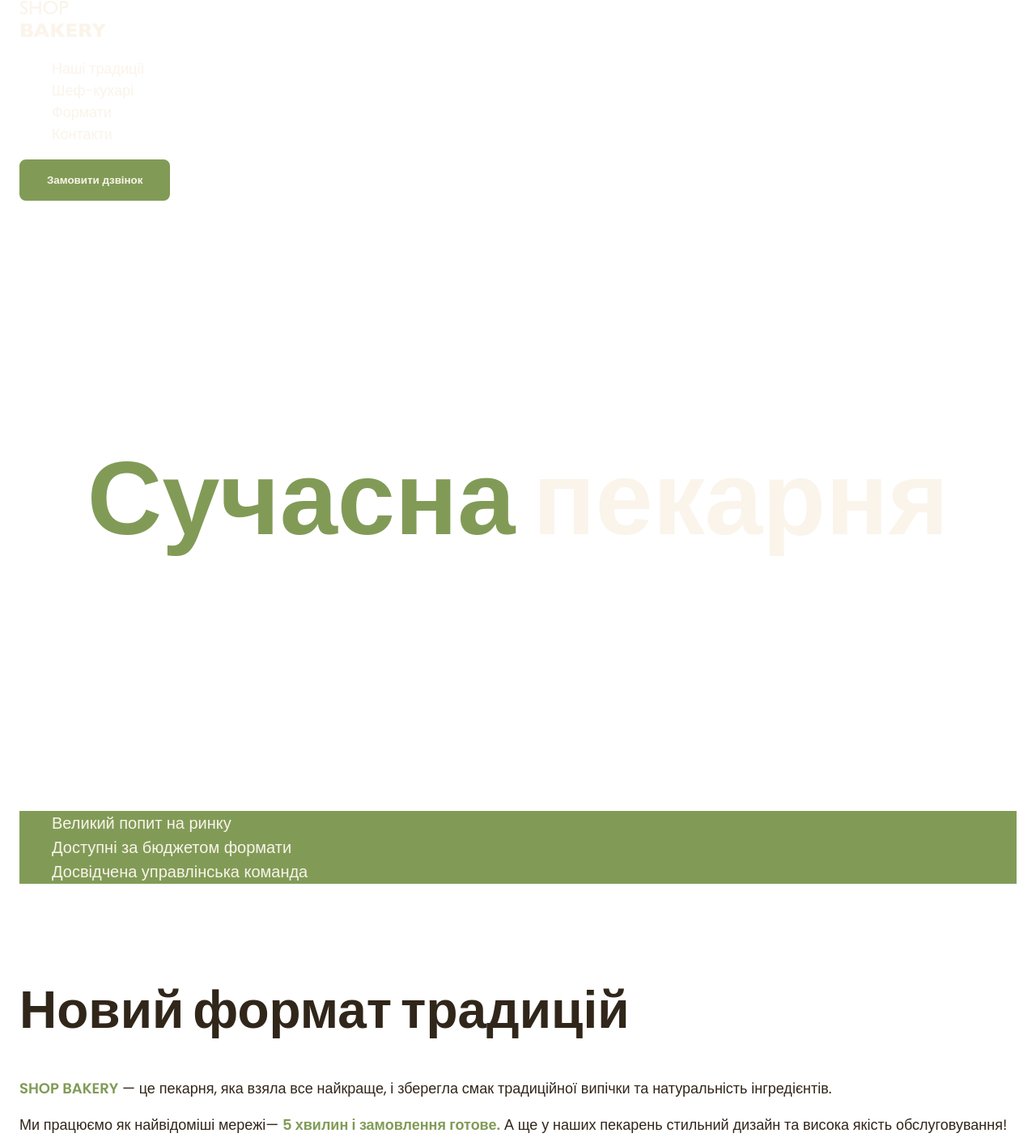
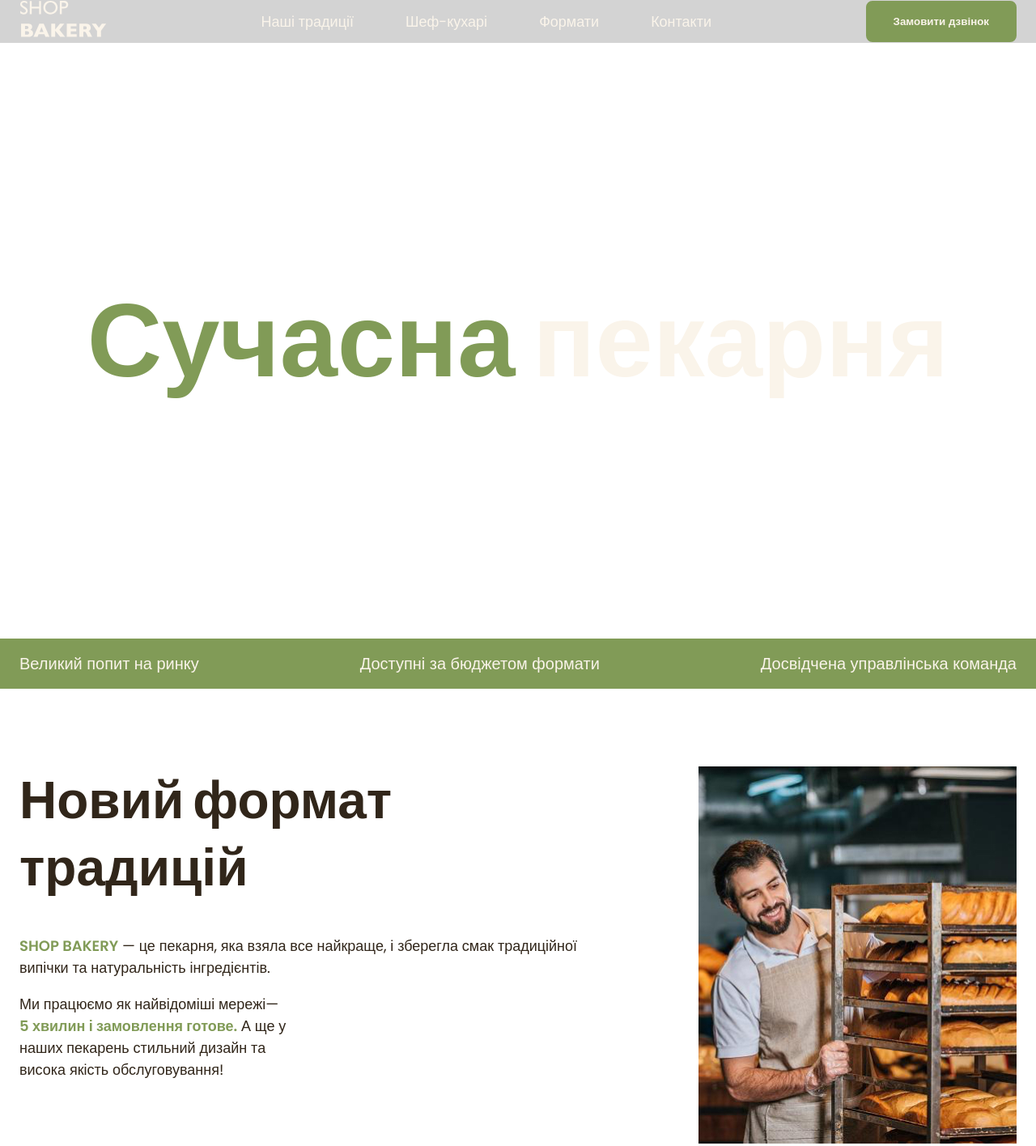
Before and after one commit to bladex-1112/bakery, a plain HTML site: page index.html in a window 1280 px wide. Shown: the top 1416 px of the page at 81% size. Drawn offline with Linux system fonts and the light colour scheme.

Commit message:
add flex

```diff
--- a/css/styles.css
+++ b/css/styles.css
@@ -70,6 +70,8 @@ address {
 }
 
 ul {
+  margin: 0;
+  padding: 0;
   list-style-type: none;
 }
 
@@ -118,6 +120,31 @@ ul {
   font-weight: 600;
 }
 
+/* Header */
+.header {
+  background-color: lightgray; /*remove*/
+}
+
+.header-container {
+  display: flex;
+  align-items: center;
+  gap: 40px;
+}
+
+.header-nav {
+  display: flex;
+  align-items: center;
+  flex-grow: 1;
+  gap: 40px;
+}
+
+.header-menu {
+  display: flex;
+  gap: 64px;
+  flex-grow: 1;
+  justify-content: center;
+}
+
 /* Hero section */
 .hero-section {
   padding: 272px 0;
@@ -136,13 +163,20 @@ ul {
 }
 
 /* Advantages section */
+.advantages-section {
+  padding: 16px 0;
+  background-color: var(--color-brand-light);
+}
+
 .advantages-list {
-  background-color: var(--color-brand-light);
-  color: var(--color-primary-light);
+  display: flex;
+  justify-content: space-between;
+  gap: 40px;
 }
 .advantages-item {
   font-size: 20px;
   font-weight: 300;
+  color: var(--color-primary-light);
 }
 
 .section-title {
@@ -160,6 +194,16 @@ ul {
   padding-top: 96px;
 }
 
+.traditions-container {
+  display: flex;
+  justify-content: space-between;
+  gap: 40px;
+}
+
+.traditions-content {
+  max-width: 710px;
+}
+
 .traditions-title {
   margin-bottom: 42px;
 }
@@ -171,6 +215,10 @@ ul {
 
 .traditions-text .uppercase {
   text-transform: uppercase;
+}
+
+.traditions-text.limited {
+  max-width: 330px;
 }
 
 /* Chefs section */
@@ -185,6 +233,22 @@ ul {
 }
 
 /* Formats section */
+.formats-list {
+  display: flex;
+  flex-wrap: wrap;
+  gap: 20px;
+}
+
+.formats-item {
+  flex-basis: calc((100% - 40px) / 3);
+}
+
+.format-card {
+  border: 1px solid lightgray; /*remove*/
+  border-radius: 16px;
+  padding: 24px;
+}
+
 .formats-title {
   margin-bottom: 80px;
 }
--- a/index.html
+++ b/index.html
@@ -8,13 +8,14 @@
     <link rel="stylesheet" href="./css/styles.css" />
   </head>
   <body>
-    <header>
+    <header class="header">
       <div class="container">
-        <nav>
+        <div class="header-container">
+          <nav class="header-nav">
             <a href="/">
               <img src="./images/logo.svg" alt="Логотип сучасної пекарні" />
             </a>
-          <ul>
+            <ul class="header-menu">
               <li>
                 <a class="link" href="#traditions-section">Наші традиції</a>
               </li>
@@ -25,6 +26,7 @@
           </nav>
           <button class="button" type="button">Замовити дзвінок</button>
         </div>
+      </div>
     </header>
     <main>
       <section class="hero-section">
@@ -34,7 +36,7 @@
           </h1>
         </div>
       </section>
-      <section>
+      <section class="advantages-section">
         <div class="container">
           <h2 class="visually-hidden">Наші переваги</h2>
           <ul class="advantages-list">
@@ -46,21 +48,27 @@
       </section>
       <section class="section traditions-section" id="traditions-section">
         <div class="container">
-          <h2 class="traditions-title section-title">Новий формат традицій</h2>
+          <div class="traditions-container">
+            <div class="traditions-content">
+              <h2 class="traditions-title section-title">
+                Новий формат традицій
+              </h2>
               <p class="traditions-text">
-            <span class="brand uppercase">shop bakery</span> — це пекарня, яка
-            взяла все найкраще, і зберегла смак традиційної випічки та
+                <span class="brand uppercase">shop bakery</span> — це пекарня,
+                яка взяла все найкраще, і зберегла смак традиційної випічки та
                 натуральність інгредієнтів.
               </p>
-          <p class="traditions-text">
+              <p class="traditions-text limited">
                 Ми працюємо як найвідоміші мережі—
                 <span class="brand">5 хвилин і замовлення готове.</span> А ще у
                 наших пекарень стильний дизайн та висока якість обслуговування!
               </p>
+            </div>
             <img
               src="./images/baker-man.jpg"
               alt="Чоловік пекар дивиться на батони із посмішкою"
             />
+          </div>
         </div>
       </section>
       <section class="section" id="chef-section">
@@ -94,9 +102,9 @@
       <section class="section" id="formats-section">
         <div class="container">
           <h2 class="formats-title section-title">Формати</h2>
-          <ul>
-            <li>
-              <article>
+          <ul class="formats-list">
+            <li class="formats-item">
+              <article class="format-card">
                 <h3 class="format-title" lang="en">Walrus</h3>
                 <div class="format-text">
                   <p>Площа: до 120 м2</p>
@@ -109,8 +117,8 @@
                 </div>
               </article>
             </li>
-            <li>
-              <article>
+            <li class="formats-item">
+              <article class="format-card">
                 <h3 class="format-title" lang="en">Horseshoe</h3>
                 <div class="format-text">
                   <p>Площа: до 25 м2</p>
@@ -120,8 +128,8 @@
                 </div>
               </article>
             </li>
-            <li>
-              <article>
+            <li class="formats-item">
+              <article class="format-card">
                 <h3 class="format-title" lang="en">Handlebar</h3>
                 <div class="format-text">
                   <p>Площа: до 15 м2</p>
```
Lines whose indentation alone changed are shown as unchanged.
